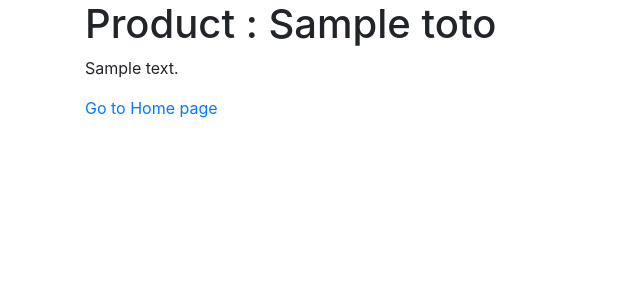
After one commit to valerian1978/flask-with-sqlalchemy, a Flask app: template templates/product.html in a window 1280 px wide. The commit adds this page. Shown: the top 300 px of the page, without its empty margins (0-640 px from the left). Run offline with Flask 2, Linux system fonts and the light colour scheme; the template is opened without the code that fills it: most values are stand-ins (such as "Sample title", 1, 10 or a date in 2020); some libraries are stand-ins or nearby versions.

Commit message:
nouvel exo

```diff
--- a/templates/home.html
+++ b/templates/home.html
@@ -5,7 +5,8 @@
 
   <ul class="list-unstyled">
     {% for product in products %}
-      <li>{{ product.name }}</li>
+      <li><a href="http://localhost:5000/products/{{ product.id }}">{{ product.name }}</a></li>
     {% endfor %}
   </ul>
+
 {% endblock %}
--- /dev/null
+++ b/templates/product.html
@@ -0,0 +1,10 @@
+{% extends 'base.html' %}
+
+{% block content %}
+  <h1>Product : {{ toto.name }}</h1>
+
+  <p>{{ toto.description }}</p>
+
+  <a href="http://localhost:5000">Go to Home page</a>
+
+{% endblock %}
--- a/wsgi.py
+++ b/wsgi.py
@@ -36,7 +36,8 @@ def products():
 def read_product(id):
     product = db.session.query(Product).get(id) # SQLAlchemy request => 'SELECT * FROM products'
 
-    return product_schema.jsonify(product)
+    return render_template('product.html', toto=product)
+    #return product_schema.jsonify(product)
 
 @app.route('/product', methods=['POST'])
 def create_product():
```
Also changed, not shown: 2 other files.
